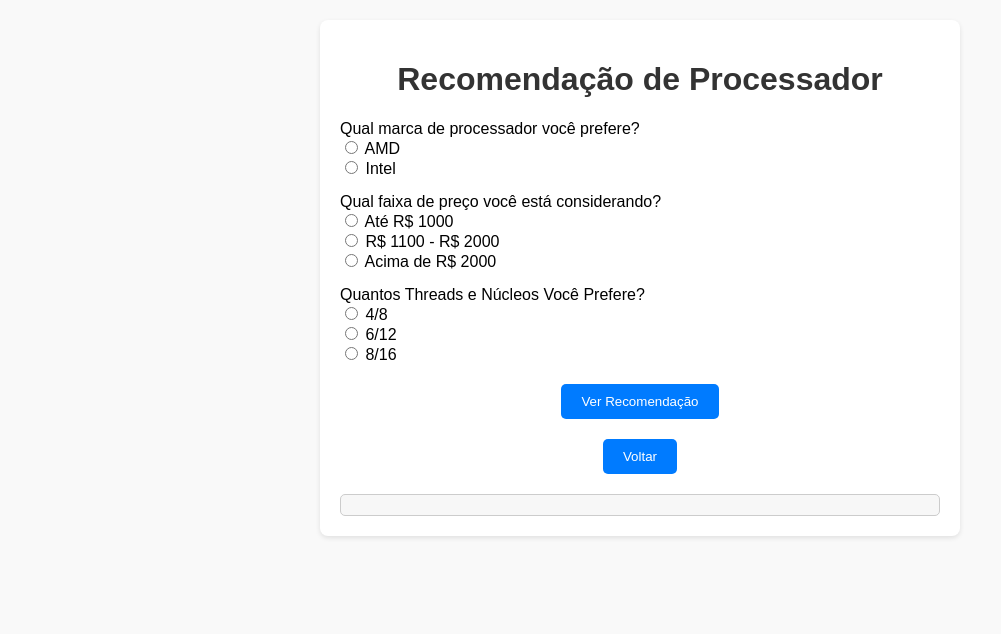
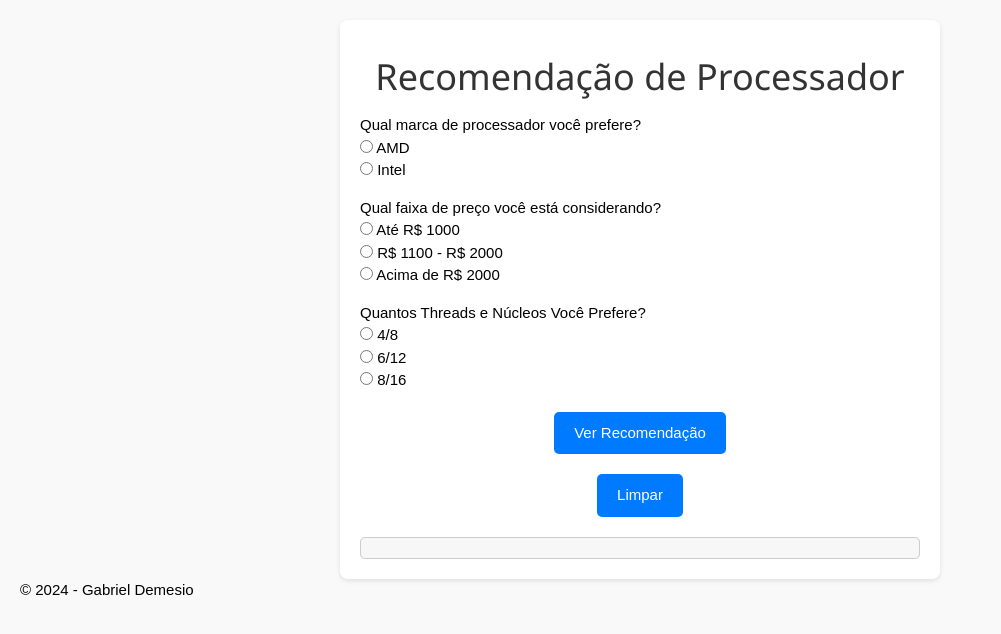
Before and after one commit to GabrielDemesio/-SequenceOfQuestions, a plain HTML site: page index.html in a window 1280 px wide. Shown: the whole page, without its empty margins (0-1001 px from the left). Drawn offline with nearby package versions, Linux system fonts and the light colour scheme.

Commit message:
Update index.html

```diff
--- a/index.html
+++ b/index.html
@@ -3,12 +3,17 @@
 <head>
     <meta charset="UTF-8">
     <meta name="viewport" content="width=device-width, initial-scale=1.0">
+    <link rel="icon" href="./template/GLogo.jpg">
     <title>Recomendação de Peças</title>
+    <link href="https://fonts.googleapis.com/css2?family=Open+Sans:wght@400;700&display=swap" rel="stylesheet">
+    <link rel="stylesheet" href="https://www.w3schools.com/w3css/4/w3.css">
     <link rel="stylesheet" href="style.css">
 </head>
 <body>
     <div class="container">
-        <h1>Recomendação de Processador</h1>
+        <div class="header">
+            <h1>Recomendação de Processador</h1>
+        </div>
         <form id="quizForm">
             <div class="question">
                 <label>Qual marca de processador você prefere?</label><br>
@@ -16,22 +21,23 @@
                 <input type="radio" name="brand" value="Intel"> Intel<br>
             </div>
             <div class="question">
-                <label>Qual faixa de preço você está considerando?</label>       <br>
-                <input type="radio" name="price" value="1000"> Até       R$ 1000 <br>
+                <label>Qual faixa de preço você está considerando?</label><br>
+                <input type="radio" name="price" value="1000"> Até R$ 1000 <br>
                 <input type="radio" name="price" value="2000"> R$ 1100 - R$ 2000 <br>
-                <input type="radio" name="price" value="3000"> Acima de  R$ 2000 <br>
+                <input type="radio" name="price" value="3000"> Acima de R$ 2000 <br>
             </div>
             <div class="question">
                 <label>Quantos Threads e Núcleos Você Prefere?</label><br>
-                <input type="radio" name="size" value="small">  4/8  <br>
-                <input type="radio" name="size" value="medium"  >  6/12 <br>
-                <input type="radio" name="size" value="big" >  8/16 <br>
+                <input type="radio" name="size" value="small"> 4/8 <br>
+                <input type="radio" name="size" value="medium"> 6/12 <br>
+                <input type="radio" name="size" value="big"> 8/16 <br>
             </div>
             <button type="submit">Ver Recomendação</button>
-            <button type="click" id="resetButton">Voltar</button>
+            <button type="button" id="resetButton">Limpar</button>
         </form>
         <div id="result"></div>
     </div>
     <script src="script.js"></script>
 </body>
+    <footer class="footer">&copy; 2024 - Gabriel Demesio </footer>
 </html>
```
